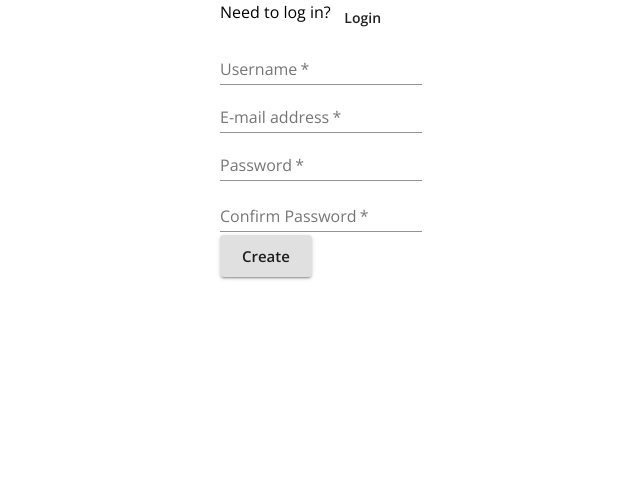
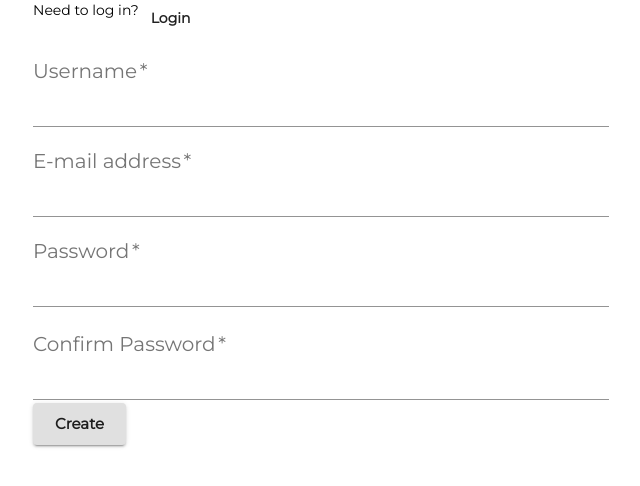
Before and after one commit to rayhook/messenger-6877, a React (Create React App) app in the folder client/: page / in a window 1280 px wide. Shown: the top 486 px of the page, without its empty margins (319-959 px from the left). Built offline with nearby package versions, Linux system fonts and the light colour scheme; no server answers.

Commit message:
Update theme properties for font and input label

```diff
--- a/client/src/themes/theme.js
+++ b/client/src/themes/theme.js
@@ -1,19 +1,42 @@
-import { createMuiTheme } from "@material-ui/core";
+import { createTheme } from "@material-ui/core";
 
-export const theme = createMuiTheme({
+export const theme = createTheme({
   typography: {
-    fontFamily: "Open Sans, sans-serif",
+    fontFamily: "Open Sans",
     fontSize: 14,
+    body1: {
+      fontFamily: "Montserrat",
+      fontSize: 14
+    },
+    body2: {
+      fontFamily: "Open Sans",
+      fontSize: 40
+    },
+
     button: {
       textTransform: "none",
-      letterSpacing: 0,
-      fontWeight: "bold"
+      fontWeight: "bold",
+      fontFamily: "Montserrat"
     }
   },
   overrides: {
     MuiInput: {
       input: {
-        fontWeight: "bold"
+        fontWeight: "800",
+        paddingTop: "2rem",
+        fontSize: "1rem",
+        width: "36rem",
+        marginTop: "1rem"
+      }
+    },
+    MuiInputLabel: {
+      root: {
+        fontSize: "1.25rem"
+      },
+      outlined: {
+        "&$shrink": {
+          shrink: false
+        }
       }
     }
   },
```
